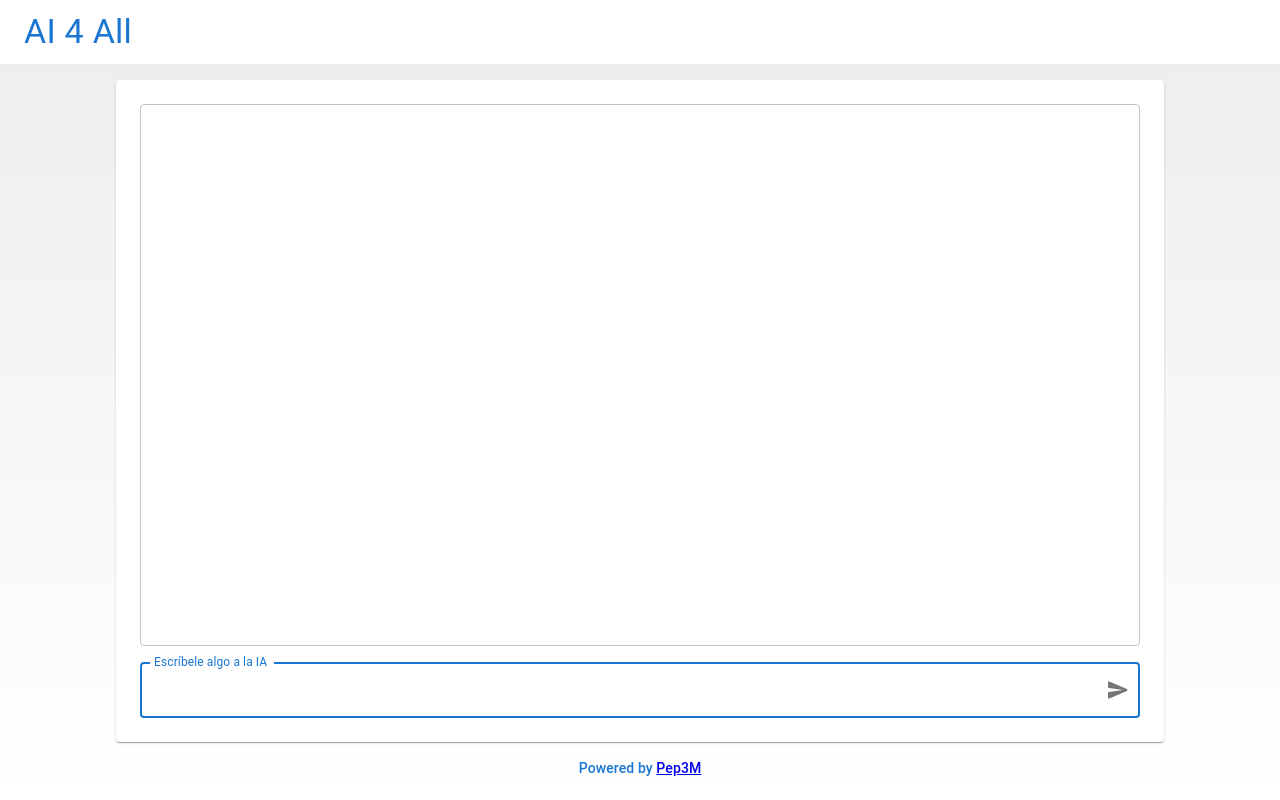
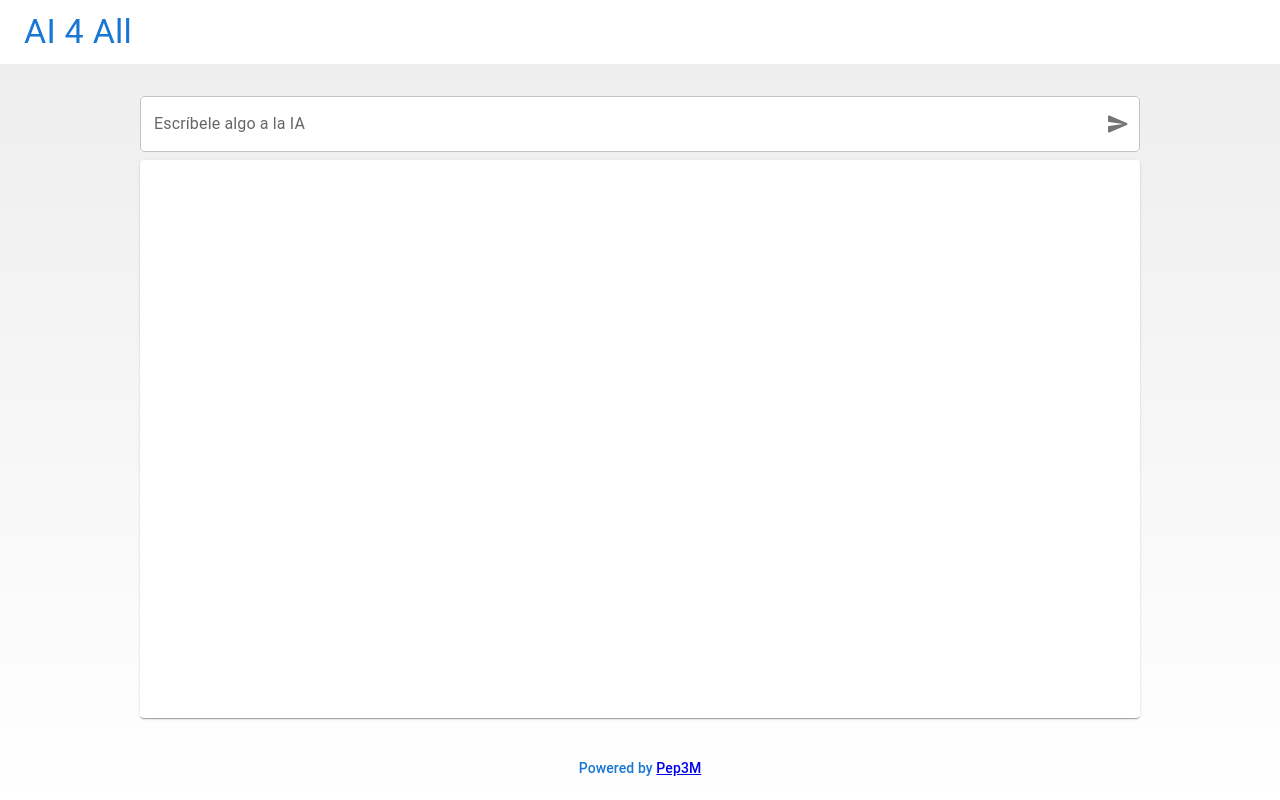
Before and after one commit to Pep3M/OpenAI-4All-Playground, a React (Create React App) app: page / in a window 1280 px wide. Built offline with nearby package versions, Linux system fonts and the light colour scheme.

Commit message:
add imageGenerator

```diff
--- a/src/App.js
+++ b/src/App.js
@@ -1,5 +1,6 @@
 import { Box, Toolbar, Typography } from "@mui/material";
 import Chat from "./components/Chat/Chat";
+import ImageGenerator from "./components/ImageGenerator/ImageGenerator";
 
 function App() {
   return (
@@ -27,7 +28,8 @@ function App() {
           background: "linear-gradient(0deg, #FFFFFF 0%, #EEEEEE 100%)"
         }}
       >
-        <Chat />
+        {/* <Chat /> */}
+        <ImageGenerator />
         <Typography variant="subtitle2" color="primary" sx={{pt:2}}>
           Powered by <a href="https://github.com/Pep3M">Pep3M</a>
         </Typography>
--- /dev/null
+++ b/src/components/ImageGenerator/ImageGenerator.jsx
@@ -0,0 +1,173 @@
+import {
+  Box,
+  Card,
+  Divider,
+  FormControl,
+  IconButton,
+  InputAdornment,
+  InputLabel,
+  LinearProgress,
+  OutlinedInput,
+  Typography
+} from "@mui/material";
+import SendRoundedIcon from "@mui/icons-material/SendRounded";
+import React, { useEffect, useRef, useState } from "react";
+import useAPI from "../../hooks/useAPI";
+import { imageRequest } from "../../utils/apiRequests";
+import Image from "./elements/Image";
+import DialogShowImg from "./elements/DialogShowImg";
+
+const ImageGenerator = () => {
+  const [message, setMessage] = useState("");
+  const { setOptions, response, isLoading, error } = useAPI();
+  const idQuery = useRef(0);
+  const [imagesHistory, setImagesHistory] = useState([]);
+  const refInputQuestion = useRef(null);
+
+  //dialog
+  const [dialogOpen, setDialogOpen] = useState(false);
+  const currentImg = useRef(null);
+  const handleImageClick = (e, img) => {
+    currentImg.current = img;
+    setDialogOpen(true);
+  };
+
+  const send = (e) => {
+    setMessage("");
+    setOptions(imageRequest(message));
+    idQuery.current = idQuery.current += 1;
+    setImagesHistory((prev) => [
+      {
+        id: idQuery.current,
+        query: message,
+        isLoading: true,
+        images: []
+      },
+      ...prev
+    ]);
+  };
+  const handleTextChange = (e) => {
+    setMessage(e.target.value);
+  };
+
+
+  // useEffects
+  useEffect(() => {
+    const newImgsHist = imagesHistory.map((item) => {
+      if (item.id === idQuery.current) {
+        return {
+          ...item,
+          isLoading: false,
+          images: response.data
+        };
+      } else return item;
+    });
+
+    setImagesHistory(newImgsHist);
+  }, [response]);
+
+  return (
+    <Box
+      sx={{
+        width: "90%",
+        height: "calc(100% - 50px)",
+        display: "flex",
+        flexDirection: "column",
+        alignItems: "center",
+        minWidth: 275,
+        maxWidth: 1000,
+        padding: 3,
+        pt: 0
+      }}
+    >
+      <FormControl
+        sx={{ flexShrink: 0, mt: 2, width: "100%", backgroundColor: "white" }}
+        variant="outlined"
+        disabled={isLoading}
+      >
+        <InputLabel htmlFor="question">Escríbele algo a la IA</InputLabel>
+        <OutlinedInput
+          inputRef={refInputQuestion}
+          id="question"
+          label="Escríbele algo a la IA"
+          type="text"
+          color="primary"
+          autoComplete="off"
+          value={message}
+          onChange={handleTextChange}
+          onKeyUp={(e) => {
+            if (e.key === "Enter") send();
+          }}
+          endAdornment={
+            <InputAdornment position="end">
+              <IconButton aria-label="send text" onClick={send} edge="end">
+                <SendRoundedIcon />
+              </IconButton>
+            </InputAdornment>
+          }
+        />
+      </FormControl>
+      <Card
+        sx={{
+          mt: 1,
+          flexGrow: 1,
+          overflowY: "auto",
+          width: "100%",
+          display: "flex",
+          flexDirection: "column"
+        }}
+      >
+        {imagesHistory.map((request, key) => {
+          return (
+            <Box
+              key={key}
+              sx={{
+                width: "calc(100% - 32px)",
+                //border: '1px solid #c4c4c4',
+                borderRadius: 2,
+                m: 1,
+                p: 1
+              }}
+            >
+              <Typography variant="h6" color="primary">
+                {request.query}
+              </Typography>
+              {request.isLoading ? <LinearProgress /> : <Divider />}
+              <Box
+                sx={{
+                  display: "flex",
+                  flexWrap: "wrap",
+                  justifyContent: "center"
+                }}
+              >
+                {request.images.map((item, key) => (
+                  <Card
+                    key={key}
+                    elevation={2}
+                    onClick={(e) => handleImageClick(e, item.url)}
+                    sx={{
+                      cursor: "pointer",
+                      mt: 1,
+                      mr: 1,
+                      position: "relative"
+                    }}
+                  >
+                    <Image src={item.url} width={250} height={250} radius={1} />
+
+                  </Card>
+                ))}
+              </Box>
+            </Box>
+          );
+        })}
+      </Card>
+      <DialogShowImg
+        img={currentImg.current}
+        open={dialogOpen}
+        onClose={setDialogOpen}
+      />
+    </Box>
+  );
+};
+
+export default ImageGenerator;
--- /dev/null
+++ b/src/components/ImageGenerator/elements/DialogShowImg.jsx
@@ -0,0 +1,34 @@
+import {
+  Download,
+  DownloadForOfflineRounded,
+  DownloadRounded
+} from "@mui/icons-material";
+import { Box, Dialog, IconButton } from "@mui/material";
+import axios from "axios";
+import React from "react";
+import Image from "./Image";
+
+const DialogShowImg = ({ img, open = false, onClose }) => {
+
+  return (
+    <Dialog open={open} onClose={() => onClose(false)}>
+      <Box
+        sx={{
+          width: "80vw",
+          maxWidth: 512,
+          minWidth: 200,
+          height: "80vw",
+          maxHeight: 512,
+          minHeight: 200,
+          borderRadius: 1,
+          position: "relative"
+        }}
+      >
+        <Image src={img} width={"100%"} height={"100%"} />
+
+      </Box>
+    </Dialog>
+  );
+};
+
+export default DialogShowImg;
--- /dev/null
+++ b/src/components/ImageGenerator/elements/Image.jsx
@@ -0,0 +1,54 @@
+import { Box, Skeleton } from "@mui/material";
+import React, { useRef, useState } from "react";
+
+const Image = ({ src, width, height, radius=1 }) => {
+  const ref = useRef(null);
+  const [loaded, setLoaded] = useState(false);
+
+  return (
+    <Box
+      sx={{
+        width,
+        height,
+        borderRadius: radius,
+        position: "relative",
+        overflow: "hidden",
+      }}
+    >
+      {!loaded && (
+        <Skeleton
+          variant="rectangular"
+          animation="wave"
+          width="100%"
+          height="100%"
+          sx={{
+            zIndex: 1
+          }}
+        />
+      )}
+
+      <img
+        ref={ref}
+        src={src}
+        alt=""
+        width="100%"
+        height="100%"
+        style={{
+          opacity: loaded ? 1 : 0,
+          position: "absolute",
+          top: 0,
+          backgroundPosition: "center",
+          backgroundSize: "cover",
+          zIndex: 0,
+          objectFit: "cover",
+          objectPosition: "center center",
+          filter: loaded ? "blur(0px)" : "blur(10px)",
+          transition: "0.2s ease"
+        }}
+        onLoad={() => setLoaded(true)}
+      />
+    </Box>
+  );
+};
+
+export default Image;
--- /dev/null
+++ b/src/hooks/useAPI.jsx
@@ -0,0 +1,32 @@
+import { useState, useEffect } from 'react';
+import axios from 'axios';
+
+function useAPI() {
+  const [options, setOptions] = useState(false);
+  const [response, setResponse] = useState(null);
+  const [error, setError] = useState(null);
+  const [isLoading, setIsLoading] = useState(false);
+
+  useEffect(() => {
+    console.log('Call useEffect API');
+    const fetchData = async () => {
+      setIsLoading(true);
+      console.log('Initializing...');
+      try {
+        const res = await axios.request(options);
+        setResponse(res.data);
+        setIsLoading(false);
+        console.log('Request done!');
+      } catch (error) {
+        setError(error);
+        setIsLoading(false);
+        console.log('Request Error 😒');
+      }
+    };
+    if (options) fetchData();
+  }, [options]);
+
+  return { setOptions, response, error, isLoading };
+}
+
+export default useAPI;
--- /dev/null
+++ b/src/utils/apiRequests.js
@@ -0,0 +1,13 @@
+const URL_API = "http://localhost:3131/"; //"https://openai4all.onrender.com/";
+
+export const imageRequest = (message = "") => {
+
+  if (message !== "") {
+    return {
+      method: "POST",
+      url: URL_API + "v1/createImage",
+      headers: { "Content-Type": "application/json" },
+      data: { message }
+    };
+  } else return false;
+};
```
